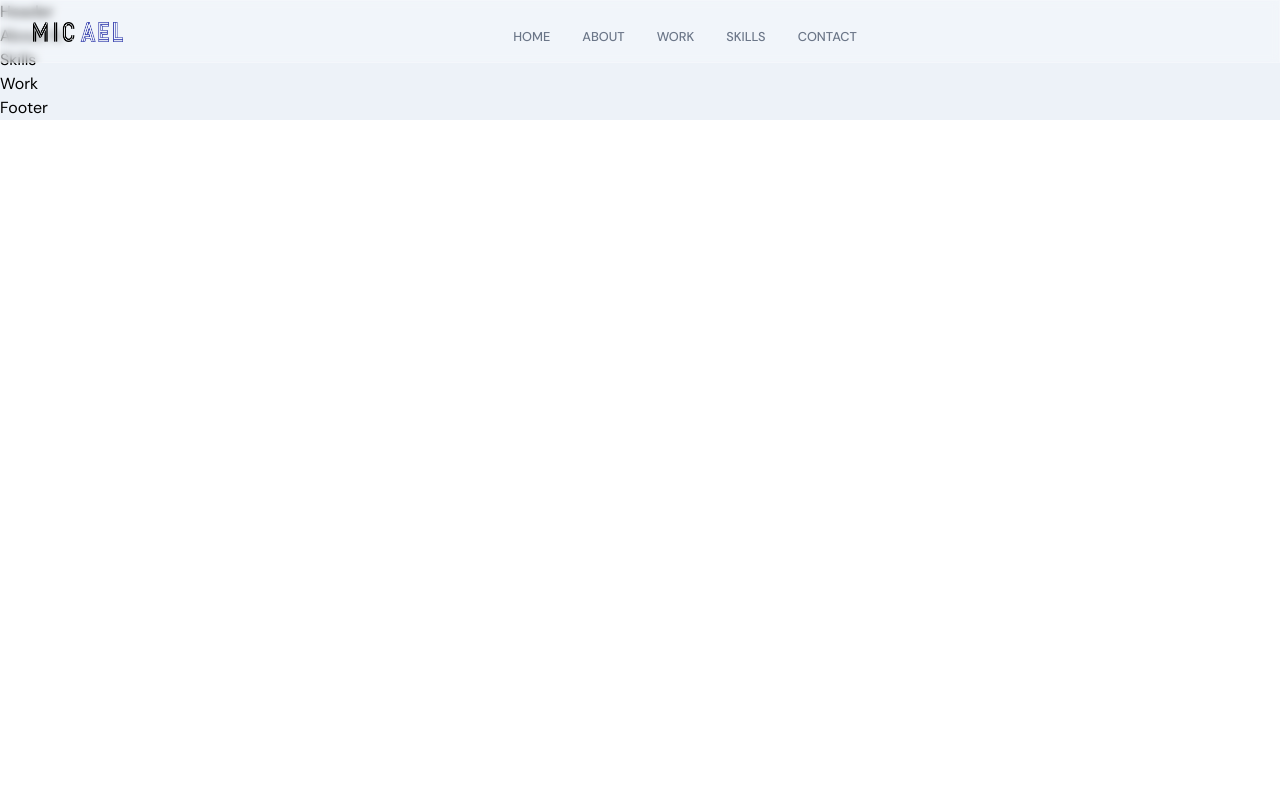
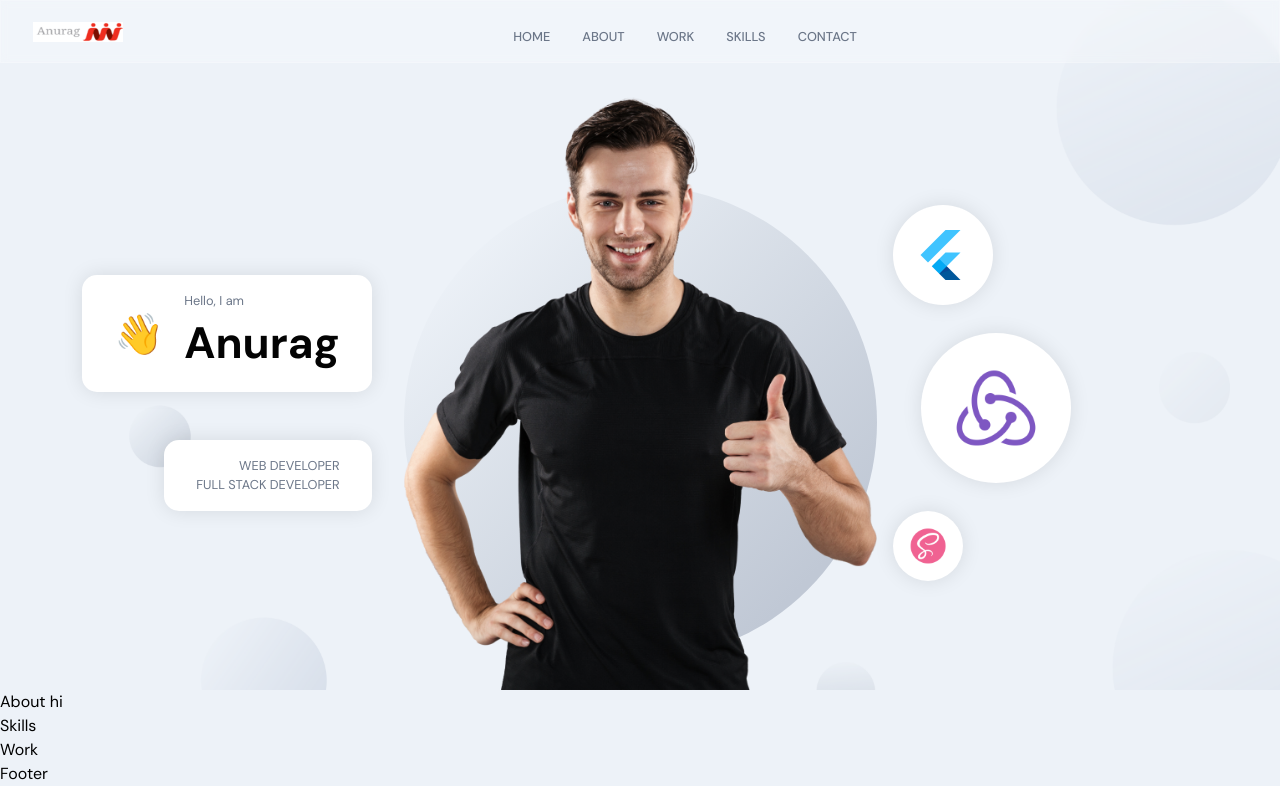
Before and after one commit to anuragabcr/portfolio, a Next.js app: page / in a window 1280 px wide. Built offline with nearby package versions, Linux system fonts and the light colour scheme.

Commit message:
header completed

```diff
--- a/app/container/Header/Header.scss
+++ b/app/container/Header/Header.scss
@@ -0,0 +1,196 @@
+#home {
+    position: relative;
+    background: url("../../assets/bgIMG.png");
+    background-size: cover;
+    background-position: center;
+    background-repeat: repeat;
+
+    // disable the default padding styles
+    .app__wrapper {
+      padding: 0;
+
+      .copyright {
+        display: none;
+      }
+    }
+  }
+
+  .app__header {
+    flex: 1;
+    width: 100%;
+    height: 100%;
+    flex-direction: row;
+
+    padding: 6rem 2rem 0rem;
+
+    @media screen and (min-width: 2000px) {
+      padding-top: 8rem;
+    }
+
+    @media screen and (max-width: 900px) {
+      flex-direction: column;
+    }
+
+    @media screen and (max-width: 450px) {
+      padding: 6rem 1rem 2rem;
+    }
+  }
+
+  .app__header-info {
+    flex: 0.65;
+    display: flex;
+    flex-direction: column;
+    justify-content: flex-start;
+    align-items: flex-start;
+    height: 100%;
+
+    margin: 0 2rem;
+
+    @media screen and (max-width: 1200px) {
+      width: 100%;
+      margin-right: 0rem;
+    }
+  }
+
+  .app__header-badge {
+    width: 100%;
+    display: flex;
+    justify-content: flex-end;
+    align-items: flex-end;
+    flex-direction: column;
+
+    .badge-cmp,
+    .tag-cmp {
+      padding: 1rem 2rem;
+      background: var(--white-color);
+      border-radius: 15px;
+      flex-direction: row;
+      width: auto;
+
+      box-shadow: 0px 0px 20px rgba(0, 0, 0, 0.1);
+    }
+
+    .tag-cmp {
+      flex-direction: column;
+      margin-top: 3rem;
+
+      p {
+        width: 100%;
+        text-transform: uppercase;
+        text-align: right;
+      }
+    }
+
+    span {
+      font-size: 2.5rem;
+
+      @media screen and (min-width: 2000px) {
+        font-size: 5rem;
+      }
+    }
+
+    @media screen and (max-width: 1200px) {
+      justify-content: flex-start;
+      align-items: flex-start;
+    }
+  }
+
+  .app__header-circles {
+    flex: 0.75;
+    display: flex;
+    flex-direction: column;
+    justify-content: space-evenly;
+    align-items: flex-start;
+    height: 100%;
+    margin-left: 1rem;
+
+    div {
+      width: 100px;
+      height: 100px;
+      border-radius: 50%;
+
+      background: var(--white-color);
+      box-shadow: 0px 0px 20px rgba(0, 0, 0, 0.1);
+
+      img {
+        width: 60%;
+        height: 60%;
+      }
+    }
+
+    // circles with different height & width
+
+    div:nth-child(1) {
+      width: 100px;
+      height: 100px;
+    }
+
+    div:nth-child(2) {
+      margin: 1.75rem;
+      width: 150px;
+      height: 150px;
+    }
+
+    div:nth-child(3) {
+      width: 70px;
+      height: 70px;
+    }
+
+    @media screen and (min-width: 2000px) {
+      div:nth-child(2) {
+        width: 400px;
+        height: 400px;
+      }
+
+      div:nth-child(3) {
+        width: 170px;
+        height: 170px;
+      }
+
+      div:nth-child(1) {
+        width: 200px;
+        height: 200px;
+      }
+    }
+
+    @media screen and (max-width: 1200px) {
+      width: 100%;
+      flex-direction: row;
+      flex-wrap: wrap;
+      margin-left: 0;
+
+      div {
+        margin: 1rem;
+      }
+    }
+  }
+
+  .app__header-img {
+    flex: 1;
+    height: 100%;
+
+    display: flex;
+    justify-content: flex-end;
+    align-items: flex-end;
+    position: relative;
+
+    img {
+      width: 100%;
+      object-fit: contain;
+      z-index: 1;
+    }
+
+    .overlay_circle {
+      position: absolute;
+      left: 0;
+      right: 0;
+      bottom: 0;
+      z-index: 0;
+      width: 100%;
+      height: 90%;
+    }
+
+    @media screen and (max-width: 1200px) {
+      margin: 2rem 0;
+    }
+  }
--- a/app/container/Header/Header.tsx
+++ b/app/container/Header/Header.tsx
@@ -1,8 +1,77 @@
+"use client";
 import React from "react";
+import { motion } from "framer-motion";
+import Image from "next/image";
+
+import { images } from "@/app/constants";
 import "./Header.scss";
 
+const scaleVariants = {
+  whileInView: {
+    scale: [0, 1],
+    opacity: [0, 1],
+    transition: {
+      duration: 1,
+      ease: "easeInOut",
+    },
+  },
+};
+
 const Header = () => {
-  return <div>Header </div>;
+  return (
+    <div id="home" className="app__header app__flex">
+      <motion.div
+        whileInView={{ x: [-100, 0], opacity: [0, 1] }}
+        transition={{ duration: 0.5 }}
+        className="app__header-info"
+      >
+        <div className="app__header-badge">
+          <div className="badge-cmp app__flex">
+            <span>👋</span>
+            <div style={{ marginLeft: 20 }}>
+              <p className="p-text">Hello, I am</p>
+              <h1 className="head-text">Anurag</h1>
+            </div>
+          </div>
+
+          <div className="tag-cmp app__flex">
+            <p className="p-text">Web Developer</p>
+            <p className="p-text">Full Stack Developer</p>
+          </div>
+        </div>
+      </motion.div>
+
+      <motion.div
+        whileInView={{ opacity: [0, 1] }}
+        transition={{ duration: 0.5, delayChildren: 0.5 }}
+        className="app__header-img"
+      >
+        <Image src={images.profile} alt="profile_bg" />
+        <motion.div
+          whileInView={{ scale: [0, 1] }}
+          transition={{ duration: 1, ease: "easeInOut" }}
+        >
+          <Image
+            src={images.circle}
+            alt="profile_circle"
+            className="overlay_circle"
+          />
+        </motion.div>
+      </motion.div>
+
+      <motion.div
+        variants={scaleVariants}
+        whileInView={scaleVariants.whileInView}
+        className="app__header-circles"
+      >
+        {[images.flutter, images.redux, images.sass].map((circle, index) => (
+          <div className="circle-cmp app__flex" key={`circle-${index}`}>
+            <Image src={circle} alt="profile_bg" />
+          </div>
+        ))}
+      </motion.div>
+    </div>
+  );
 };
 
 export default Header;
```
Also changed, not shown: app/assets/logo.png.
